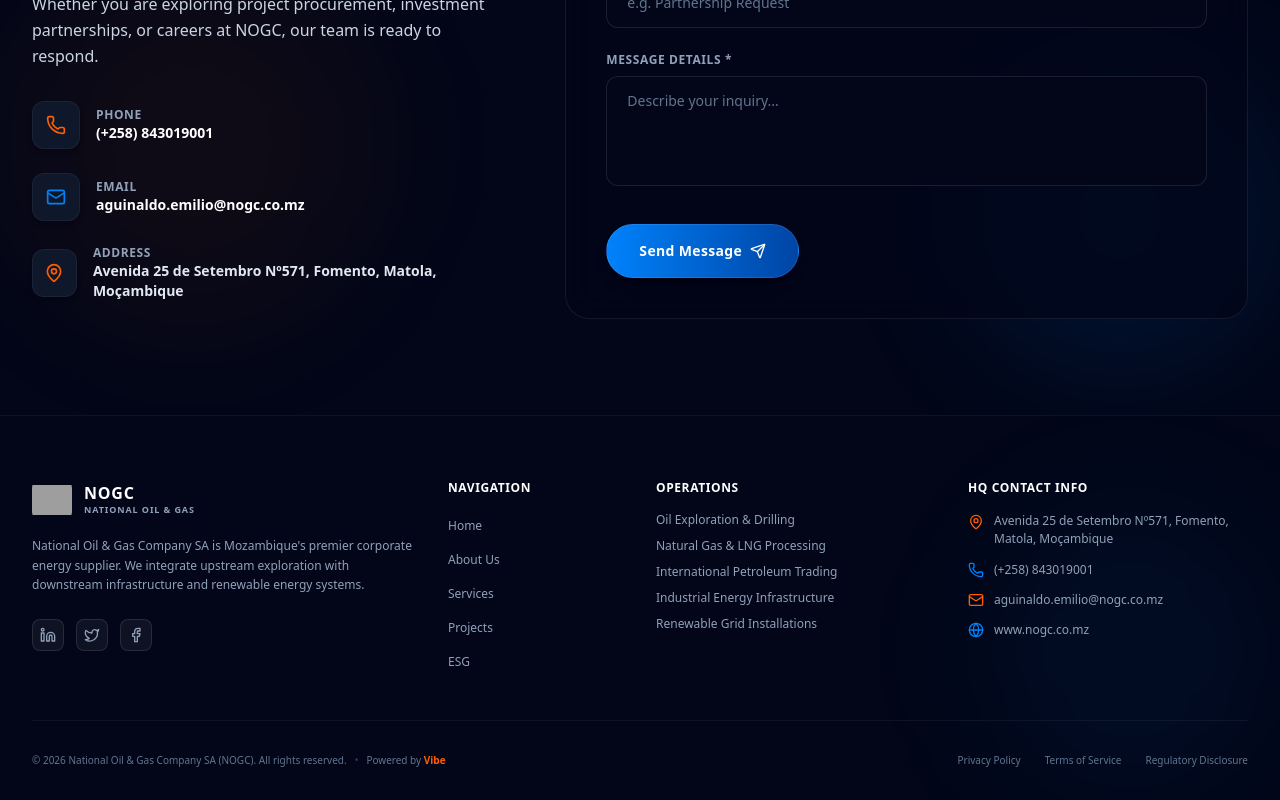
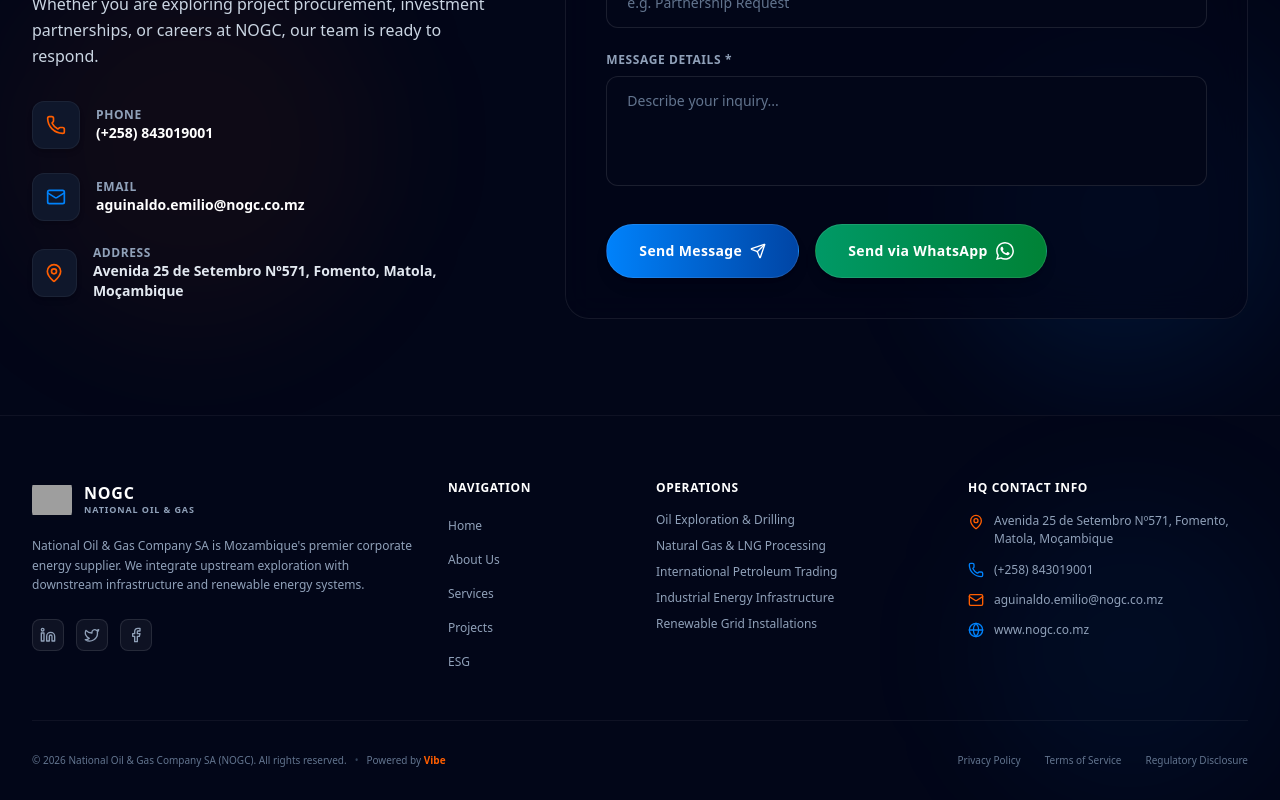
Before and after one commit to afonsoDomingos/nogc, a Next.js app: page / in a window 1280 px wide. Shown: the part 6633-7433 px from the top of the page. Built offline with nearby package versions, Linux system fonts and the light colour scheme; no server answers; the database is empty; grey boxes are pictures that could not be loaded.

Commit message:
Add Send via WhatsApp feature to Contact Form

```diff
--- a/src/components/Contact.tsx
+++ b/src/components/Contact.tsx
@@ -6,7 +6,7 @@
 import { useLanguage } from "../context/LanguageContext";
 
 export default function Contact() {
-  const { t } = useLanguage();
+  const { language, t } = useLanguage();
   const [form, setForm] = useState({ name: "", email: "", subject: "", message: "" });
   const [status, setStatus] = useState<"idle" | "submitting" | "success" | "error">("idle");
 
@@ -38,6 +38,49 @@
     } catch (err) {
       setStatus("error");
     }
+  };
+
+  const handleWhatsAppSend = (e: React.FormEvent) => {
+    e.preventDefault();
+    if (!form.name || !form.email || !form.message) {
+      setStatus("error");
+      return;
+    }
+
+    const lineBreak = "\n";
+    const greeting = language === "en"
+      ? `Hello NOGC,${lineBreak}I would like to get in touch. Here are my details:`
+      : `Olá NOGC,${lineBreak}Gostaria de entrar em contacto. Aqui estão os meus detalhes:`;
+
+    const nameLabel = language === "en" ? "*Name:*" : "*Nome:*";
+    const emailLabel = language === "en" ? "*Email:*" : "*E-mail:*";
+    const subjectLabel = language === "en" ? "*Subject:*" : "*Assunto:*";
+    const messageLabel = language === "en" ? "*Message:*" : "*Mensagem:*";
+
+    let messageText = `${greeting}${lineBreak}${lineBreak}`;
+    messageText += `${nameLabel} ${form.name}${lineBreak}`;
+    messageText += `${emailLabel} ${form.email}${lineBreak}`;
+    if (form.subject) {
+      messageText += `${subjectLabel} ${form.subject}${lineBreak}`;
+    }
+    messageText += `${messageLabel} ${form.message}`;
+
+    const encodedText = encodeURIComponent(messageText);
+    const whatsappUrl = `https://wa.me/258843019001?text=${encodedText}`;
+
+    try {
+      fetch("/api/contact", {
+        method: "POST",
+        headers: { "Content-Type": "application/json" },
+        body: JSON.stringify(form),
+      });
+    } catch (err) {
+      console.error("Failed to log contact to database", err);
+    }
+
+    window.open(whatsappUrl, "_blank");
+    setStatus("success");
+    setForm({ name: "", email: "", subject: "", message: "" });
   };
 
   return (
@@ -183,7 +226,7 @@
                   />
                 </div>
 
-                <div className="pt-2">
+                <div className="flex flex-wrap items-center gap-4 pt-2">
                   <button
                     type="submit"
                     disabled={status === "submitting" || status === "success"}
@@ -200,6 +243,18 @@
                         <Send className="w-4 h-4 group-hover:translate-x-0.5 group-hover:-translate-y-0.5 transition-transform" />
                       </>
                     )}
+                  </button>
+
+                  <button
+                    type="button"
+                    onClick={handleWhatsAppSend}
+                    disabled={status === "submitting" || status === "success"}
+                    className="w-full md:w-auto px-8 py-4 rounded-full font-semibold text-sm tracking-wide text-white bg-gradient-to-r from-emerald-600 to-green-700 hover:from-emerald-500 hover:to-green-600 transition-all duration-300 border border-white/10 shadow-lg hover:shadow-emerald-500/20 flex items-center justify-center gap-2 group cursor-pointer disabled:opacity-50"
+                  >
+                    <span>{language === "en" ? "Send via WhatsApp" : "Enviar via WhatsApp"}</span>
+                    <svg className="w-4.5 h-4.5 fill-white group-hover:scale-110 transition-transform" viewBox="0 0 24 24">
+                      <path d="M17.472 14.382c-.297-.149-1.758-.867-2.03-.967-.273-.099-.471-.148-.67.15-.197.297-.767.966-.94 1.164-.173.199-.347.223-.644.075-.297-.15-1.255-.463-2.39-1.475-.883-.788-1.48-1.761-1.653-2.059-.173-.297-.018-.458.13-.606.134-.133.298-.347.446-.52.149-.174.198-.298.298-.497.099-.198.05-.371-.025-.52-.075-.149-.669-1.612-.916-2.207-.242-.579-.487-.5-.669-.51-.173-.008-.371-.01-.57-.01-.198 0-.52.074-.792.372-.272.297-1.04 1.016-1.04 2.479 0 1.462 1.065 2.875 1.213 3.074.149.198 2.096 3.2 5.077 4.487.709.306 1.262.489 1.694.625.712.227 1.36.195 1.871.118.571-.085 1.758-.719 2.006-1.413.248-.694.248-1.289.173-1.413-.074-.124-.272-.198-.57-.347m-5.421 7.403h-.004a9.87 9.87 0 01-5.031-1.378l-.361-.214-3.741.982.998-3.648-.235-.374a9.86 9.86 0 01-1.51-5.26c.001-5.45 4.436-9.884 9.888-9.884 2.64 0 5.122 1.03 6.988 2.898a9.825 9.825 0 012.893 6.994c-.003 5.45-4.437 9.884-9.885 9.884m8.413-18.297A11.815 11.815 0 0012.05 0C5.495 0 .16 5.335.157 11.892c0 2.096.547 4.142 1.588 5.945L0 24l6.335-1.662c1.746.953 3.71 1.458 5.704 1.459h.005c6.554 0 11.89-5.335 11.893-11.893a11.821 11.821 0 00-3.48-8.413z" />
+                    </svg>
                   </button>
                 </div>
               </form>
```
